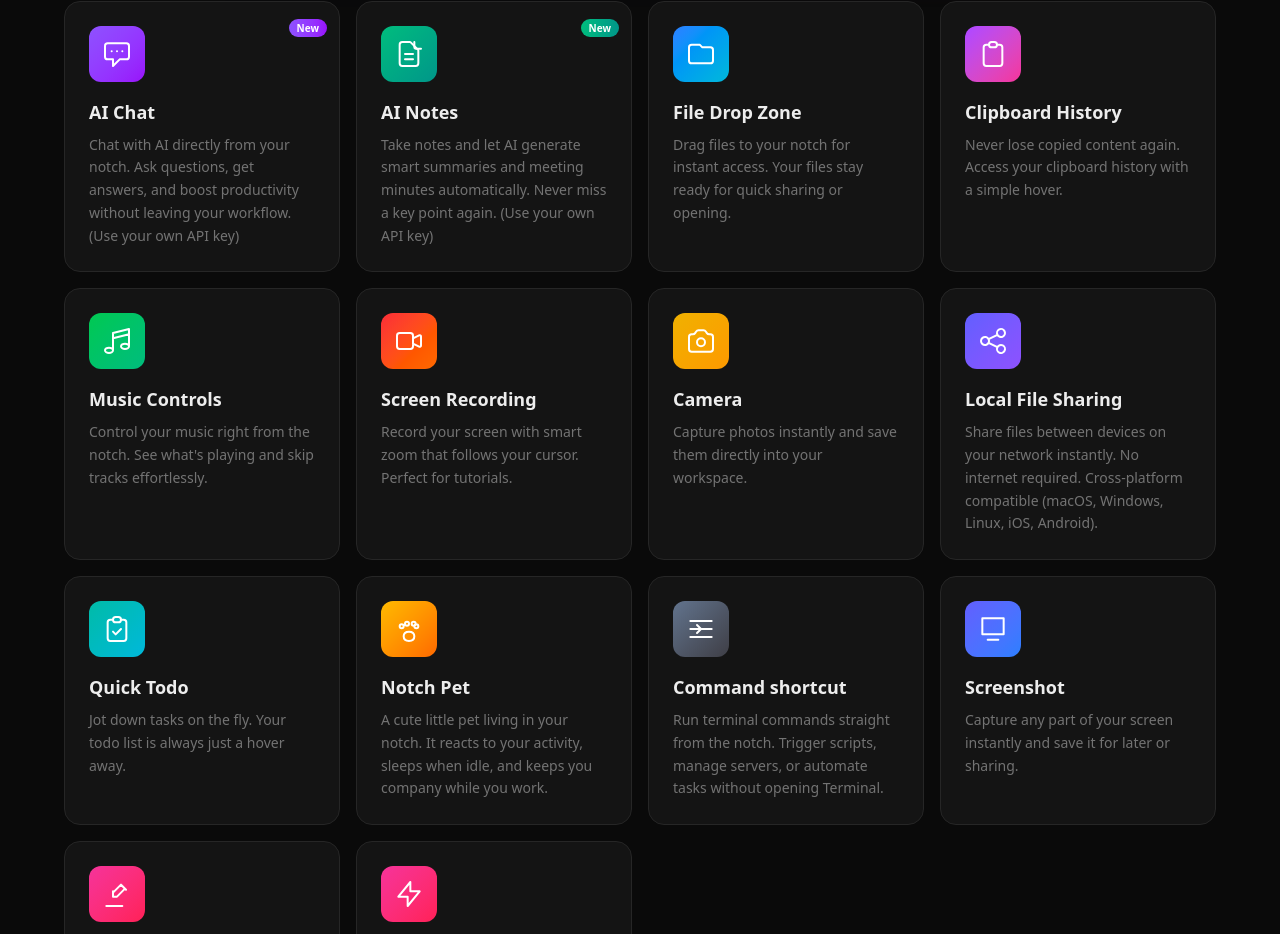
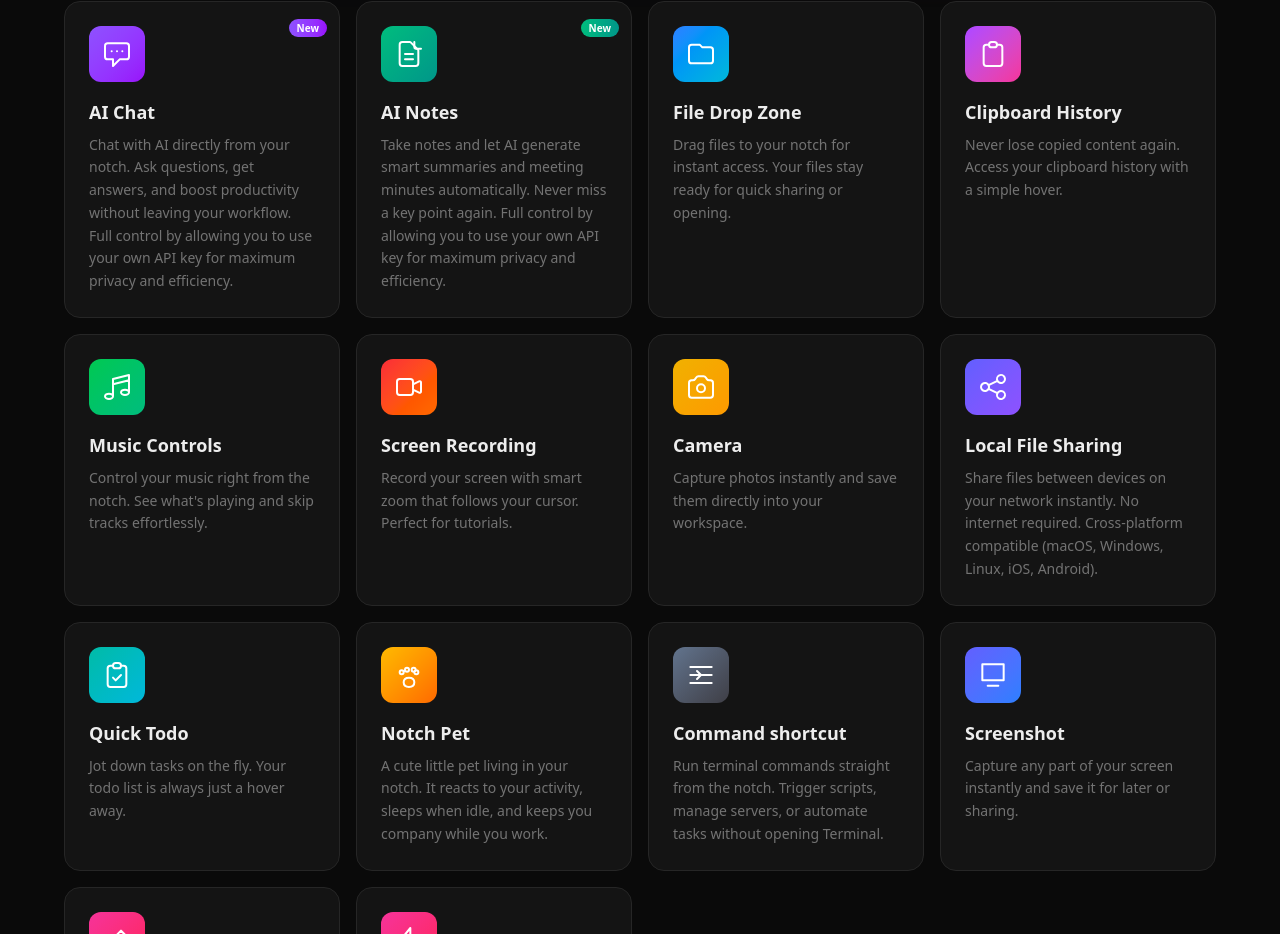
Before and after one commit to muhammadsaddamnur/notchdrop-next, a Next.js app: page / in a window 1280 px wide. Shown: the part 1388-2322 px from the top of the page. Built offline with nearby package versions, Linux system fonts and the light colour scheme.

Commit message:
fix: enhance feature descriptions for AI Chat and AI Notes to emphasize privacy and efficiency

```diff
--- a/src/components/Features.tsx
+++ b/src/components/Features.tsx
@@ -33,7 +33,7 @@ const features = [
       </svg>
     ),
     title: 'AI Chat',
-    description: 'Chat with AI directly from your notch. Ask questions, get answers, and boost productivity without leaving your workflow. (Use your own API key)',
+    description: 'Chat with AI directly from your notch. Ask questions, get answers, and boost productivity without leaving your workflow. Full control by allowing you to use your own API key for maximum privacy and efficiency.',
     color: 'from-violet-500 to-purple-600',
     badge: 'New',
   },
@@ -45,7 +45,7 @@ const features = [
       </svg>
     ),
     title: 'AI Notes',
-    description: 'Take notes and let AI generate smart summaries and meeting minutes automatically. Never miss a key point again. (Use your own API key)',
+    description: 'Take notes and let AI generate smart summaries and meeting minutes automatically. Never miss a key point again. Full control by allowing you to use your own API key for maximum privacy and efficiency.',
     color: 'from-emerald-500 to-teal-600',
     badge: 'New',
   },
```
